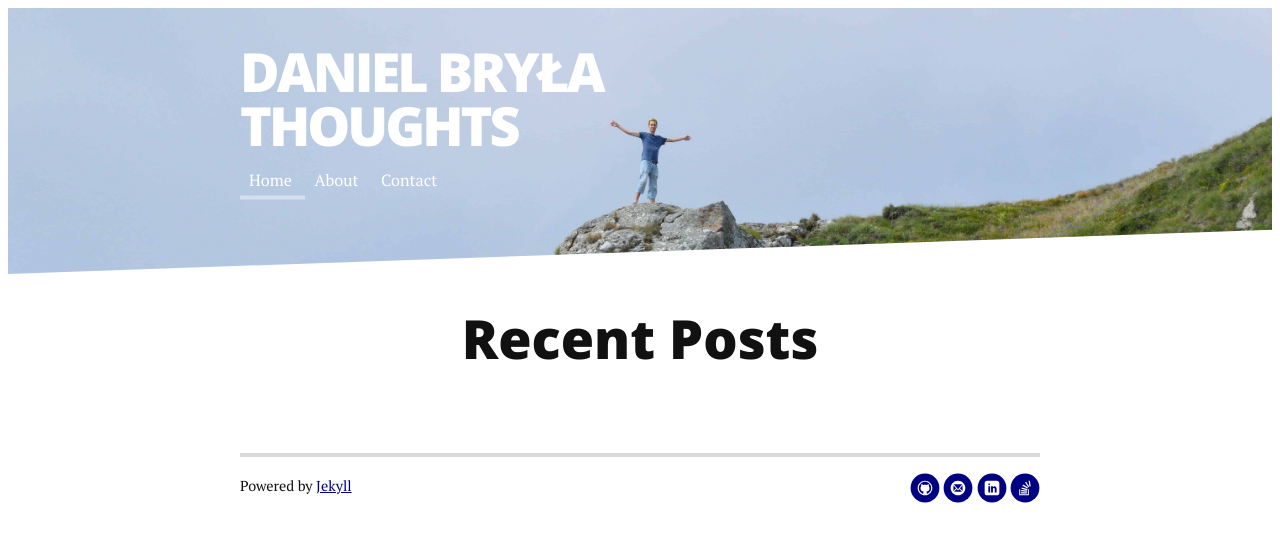
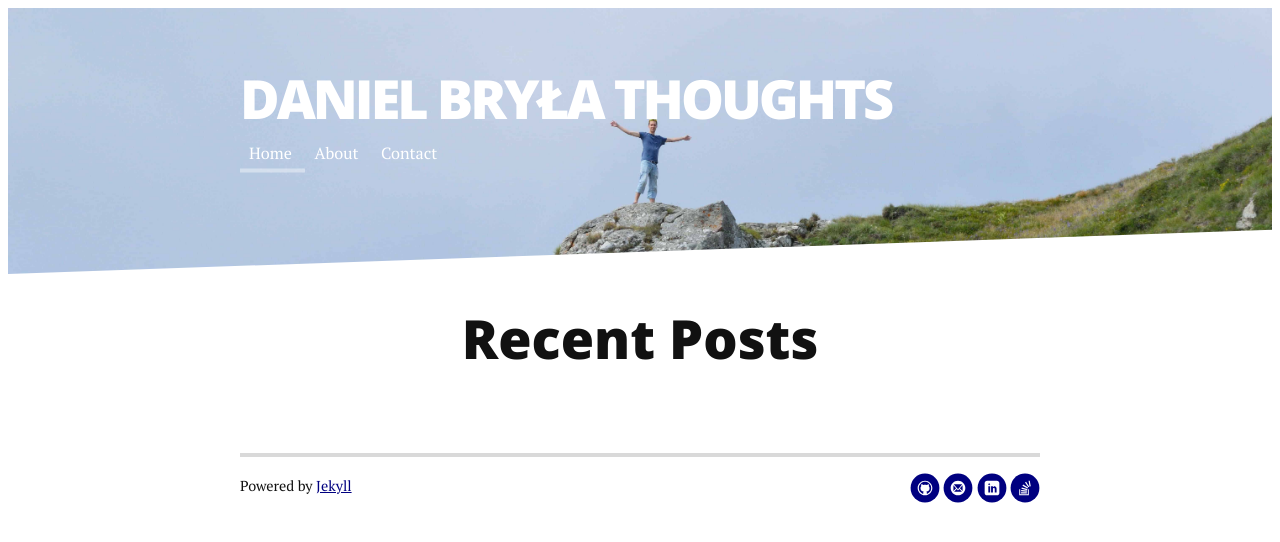
Before and after one commit to dbryla/dbryla.github.io, a Jekyll site: the page built from index.html, in a window 1280 px wide. Shown: the top 542 px of the page. Built offline with Jekyll 4.4.1, drawn with Linux system fonts in a browser that asks for light colours; nearby versions of some CDN libraries; the list of posts is cut into pages by our own code.

Commit message:
Fixed headers for mobile version

```diff
--- a/_config.yml
+++ b/_config.yml
@@ -1,4 +1,4 @@
-title: Daniel Bryła <br> thoughts
+title: Daniel Bryła thoughts
 description: Thoughts and challenges of programmer.
 
 url: https://dbryla.github.io
```
